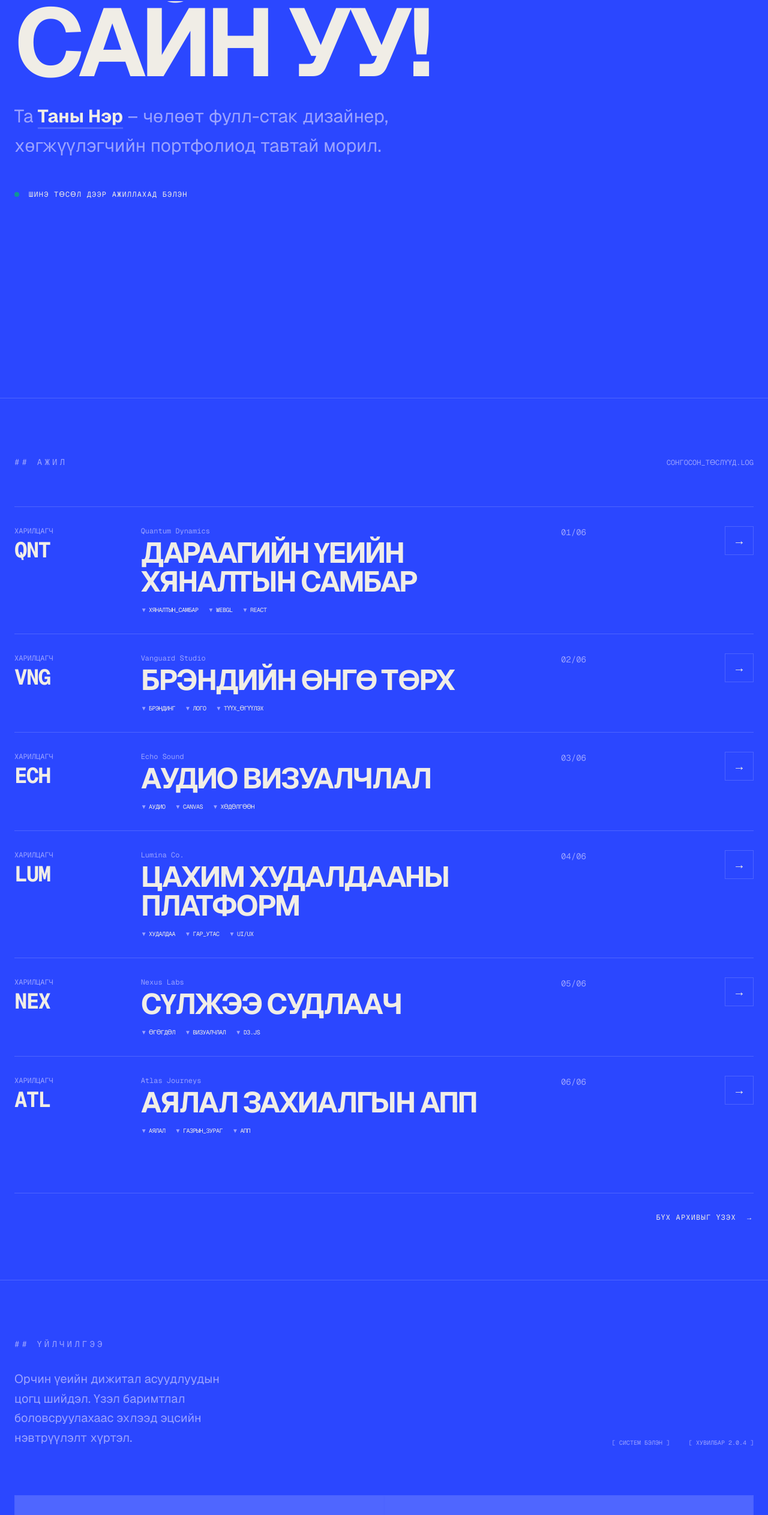
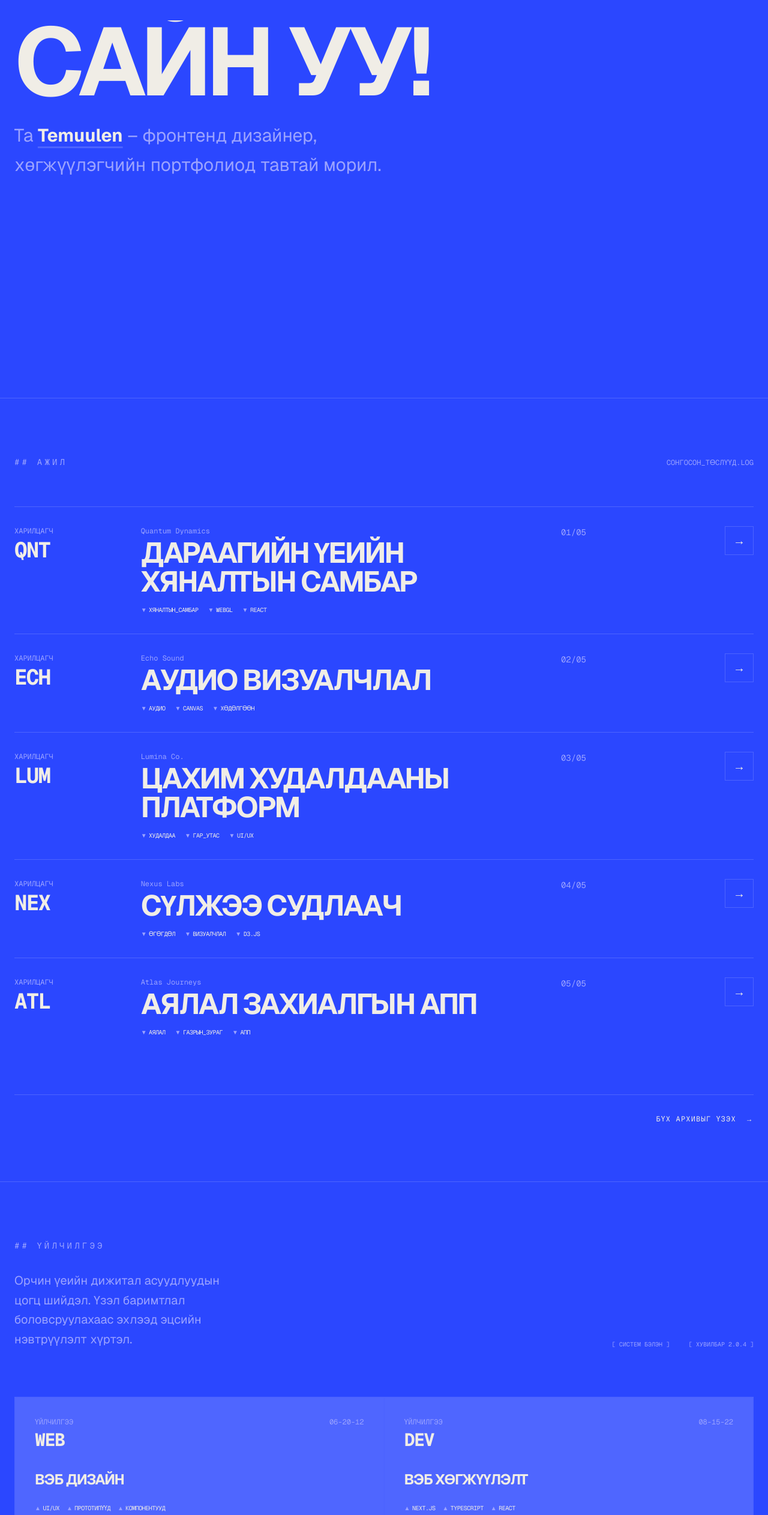
Before and after one commit to Energyshifter8/portfolio, a Next.js app: page / in a window 1280 px wide. Shown: the part 233-2758 px from the top of the page at 60% size. Built offline with nearby package versions, Linux system fonts and the light colour scheme.

Commit message:
zza neg commit hiih tsag bolje bolj

```diff
--- a/components/sections/Contact.tsx
+++ b/components/sections/Contact.tsx
@@ -3,7 +3,6 @@ import React from 'react';
 const Contact = () => {
   return (
     <section id="contact" className="py-48 px-6 max-w-7xl mx-auto border-t border-border text-center">
-      <h2 className="text-sm font-mono uppercase tracking-[0.3em] text-muted mb-16">## Тоглоход бэлэн үү?</h2>
 
       <div className="space-y-12">
         <a
--- a/components/sections/Hero.tsx
+++ b/components/sections/Hero.tsx
@@ -24,18 +24,8 @@ const Hero = () => {
           transition={{ duration: 0.8, delay: 0.2, ease: [0.16, 1, 0.3, 1] }}
           className="text-xl md:text-3xl leading-relaxed text-muted"
         >
-          Та <span className="text-foreground font-bold underline decoration-border underline-offset-8">Таны Нэр</span> – чөлөөт фулл-стак дизайнер, хөгжүүлэгчийн портфолиод тавтай морил.
+          Та <span className="text-foreground font-bold underline decoration-border underline-offset-8">Temuulen</span> – фронтенд дизайнер, хөгжүүлэгчийн портфолиод тавтай морил.
         </motion.p>
-
-        <motion.div
-          initial={{ opacity: 0 }}
-          animate={{ opacity: 1 }}
-          transition={{ duration: 1, delay: 0.5 }}
-          className="mt-12 flex items-center gap-4 font-mono text-xs uppercase tracking-widest"
-        >
-          <div className="w-2 h-2 rounded-full bg-green-500 animate-pulse" />
-          Шинэ төсөл дээр ажиллахад бэлэн
-        </motion.div>
       </div>
     </section>
   );
--- a/data/projects.ts
+++ b/data/projects.ts
@@ -14,14 +14,6 @@ export const projects: Project[] = [
     client: "Quantum Dynamics",
     title: "Дараагийн Үеийн Хяналтын Самбар",
     tags: ["ХЯНАЛТЫН_САМБАР", "WEBGL", "REACT"],
-    year: 2024,
-  },
-  {
-    slug: "vanguard-branding",
-    code: "VNG",
-    client: "Vanguard Studio",
-    title: "Брэндийн Өнгө Төрх",
-    tags: ["БРЭНДИНГ", "ЛОГО", "ТҮҮХ_ӨГҮҮЛЭХ"],
     year: 2024,
   },
   {
--- a/data/services.ts
+++ b/data/services.ts
@@ -20,12 +20,12 @@ export const services: Service[] = [
   },
   {
     code: "DEV",
-    title: "Фулл-Стак Хөгжүүлэлт",
+    title: "Вэб Хөгжүүлэлт",
     dateCode: "08-15-22",
-    upperTags: ["Next.js", "TypeScript", "Node"],
-    lowerTags: ["Prisma", "PostgreSQL", "Tailwind"],
-    processFrom: "BCK",
-    processTo: "FRO",
+    upperTags: ["Next.js", "TypeScript", "React"],
+    lowerTags: ["Tailwind", "Framer Motion", "Анимаци"],
+    processFrom: "DES",
+    processTo: "DEV",
   },
   {
     code: "MOT",
@@ -36,13 +36,4 @@ export const services: Service[] = [
     processFrom: "STA",
     processTo: "MOV",
   },
-  {
-    code: "BRA",
-    title: "Брэндийн Өнгө Төрх",
-    dateCode: "03-12-24",
-    upperTags: ["Логонууд", "Загварын удирдамжууд", "Типографи"],
-    lowerTags: ["Хэвлэл", "Дижитал", "Удирдамжууд"],
-    processFrom: "IDE",
-    processTo: "MAR",
-  },
 ];
```
